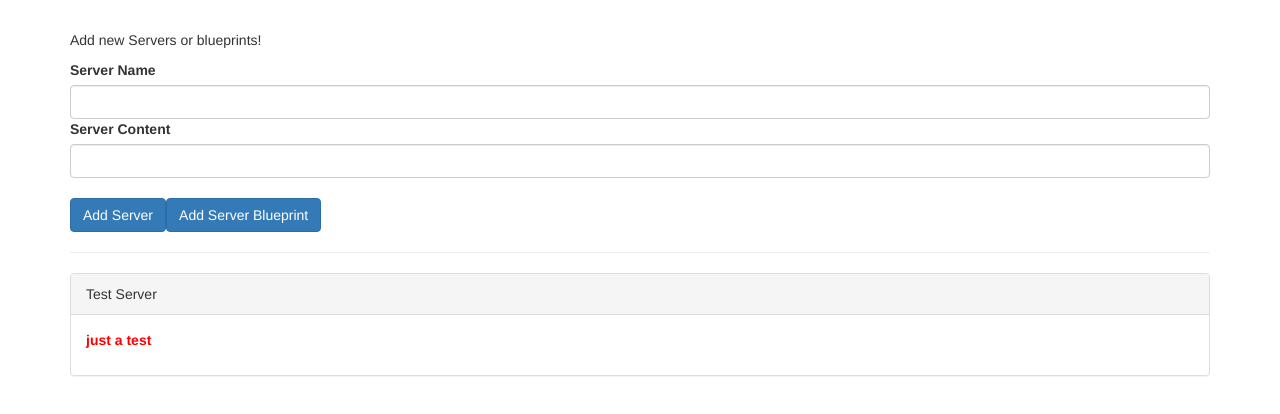
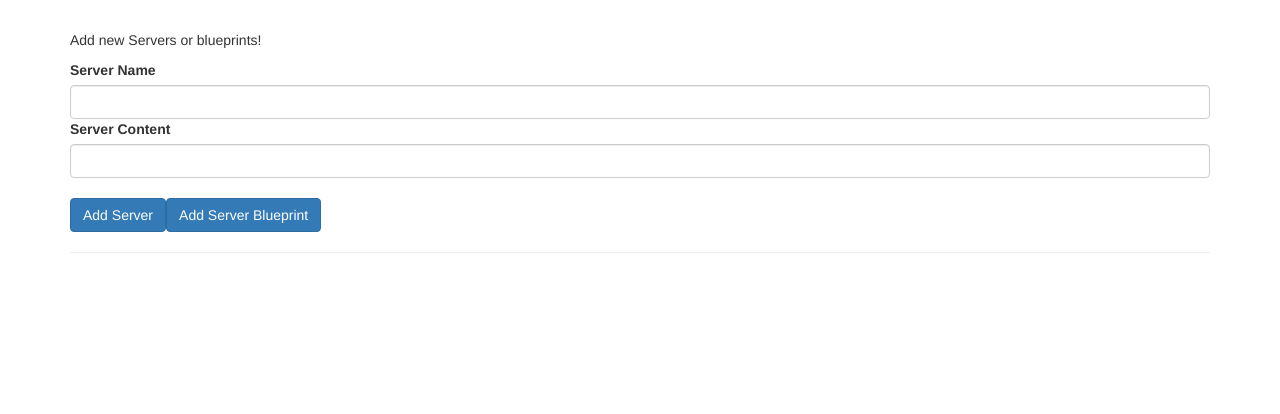
Before and after one commit to camdenbrown-zz/cmp-databinding-start, an Angular app: page / in a window 1280 px wide. Shown: the top 414 px of the page. Built offline with nearby package versions, Linux system fonts and the light colour scheme.

Commit message:
centralize css and fix bug with misspelled event emitter

```diff
--- a/src/app/app.component.css
+++ b/src/app/app.component.css
@@ -1,7 +1,3 @@
 .container {
   margin-top: 30px;
 }
-
-p {
-  color: blue;
-}
--- a/src/app/app.component.ts
+++ b/src/app/app.component.ts
@@ -6,7 +6,7 @@ import { Component } from '@angular/core';
   styleUrls: ['./app.component.css']
 })
 export class AppComponent {
-  serverElements = [{ type: 'server', name: 'Test Server', content: 'just a test' }];
+  serverElements = [];
 
   onServerAdded(serverData: {serverName: string, serverContent: string}) {
     this.serverElements.push({
--- a/src/app/cockpit/cockpit.component.ts
+++ b/src/app/cockpit/cockpit.component.ts
@@ -20,6 +20,6 @@ export class CockpitComponent implements OnInit {
   }
 
   onAddBlueprint() {
-    this.serverCreated.emit({serverName: this.newServerName, serverContent: this.newServerContent});
+    this.blueprintCreated.emit({serverName: this.newServerName, serverContent: this.newServerContent});
   }
 }
--- a/src/app/server-element/server-element.component.css
+++ b/src/app/server-element/server-element.component.css
@@ -0,0 +1,3 @@
+p {
+  color: blue;
+}
```
